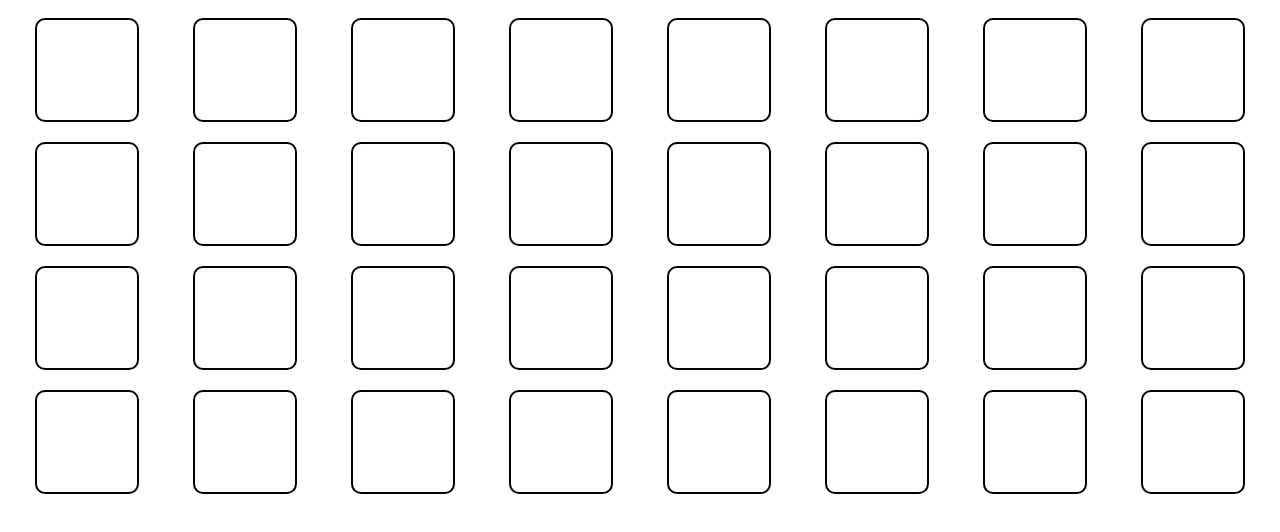
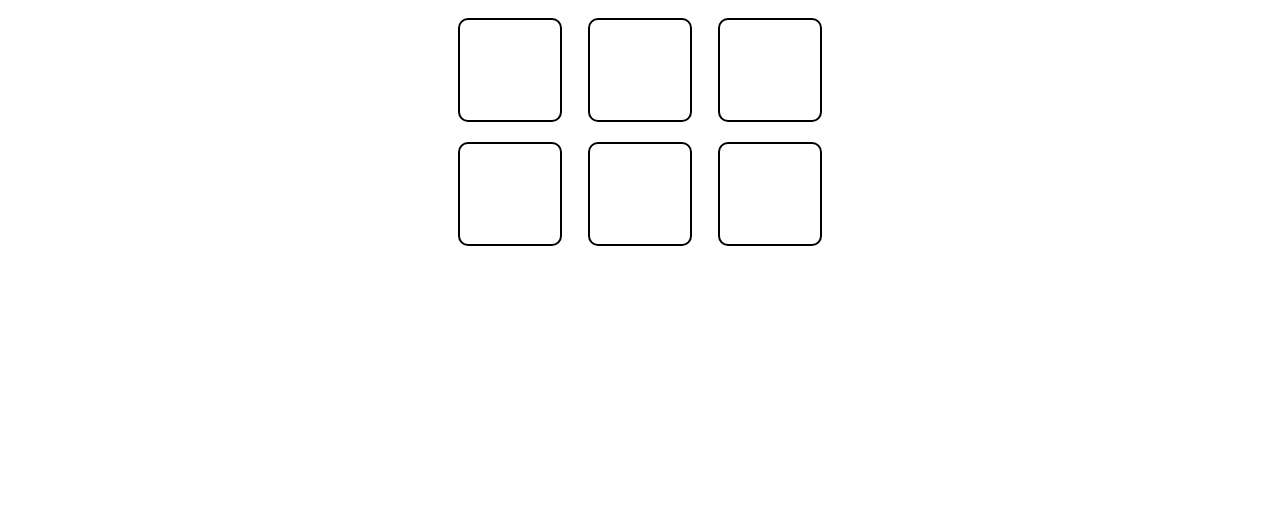
Before and after one commit to nikpopov/Memory-Development-Simple-Game, a plain HTML site: page index.html in a window 1280 px wide. Drawn offline with nearby package versions, Linux system fonts and the light colour scheme.

Commit message:
AutoWidth RaqContainer added

```diff
--- a/main.js
+++ b/main.js
@@ -1,6 +1,6 @@
 $(document).ready(function() {
 
-	function Init() {
+	function InitStore() {
 		let Store;
 		if (!window.localStorage.getItem("Store")) {
 			Store = {
@@ -10,6 +10,10 @@ $(document).ready(function() {
 				IMGBank: [
 				],
 				View: {
+					baseFigureSet: {
+						raws: 2,
+						cols: 3
+					},
 					baseDiv: {
 						width: 100,
 						height: 100,
@@ -28,6 +32,15 @@ $(document).ready(function() {
 		return Store;
 	}
 
+	function updateStore(store) {
+		if (window.localStorage.getItem("Store")) {
+			window.localStorage.removeItem("Store");
+			window.localStorage.setItem("Store", JSON.stringify(sore));
+		} else {
+			alert("There is nothing to updqate");
+		}
+	}
+
 	function createRawContainer() {
 		const div = document.createElement("div");
 		return $(div).addClass("rawContainer");
@@ -38,10 +51,13 @@ $(document).ready(function() {
 		return $(div).addClass("div_100");
 	}
 
-	function InitView() {
-		for (let r = 0; r < 4; r++) {
+	function InitView(data) {
+		const store = data.View;
+		for (let raw = 0; raw < store.baseFigureSet.raws; raw++) {
 			let cont = createRawContainer();
-			for (let col = 0; col < 8; col++) {
+			let width = store.baseDiv.width * store.baseFigureSet.cols * 1.3;
+			cont.width(width);
+			for (let col = 0; col < store.baseFigureSet.cols; col++) {
 				$(cont).append(createDiv());
 			}
 			$("#main").append(cont);
@@ -49,7 +65,8 @@ $(document).ready(function() {
 
 	}
 
-	Init();
-	InitView();
+
+	const store = InitStore();
+	InitView(store);
 
 })
--- a/style.css
+++ b/style.css
@@ -2,6 +2,7 @@
 	margin: 0 auto;
 }
 .rawContainer {
+	margin: 0 auto;
 	display: flex;
 	justify-content: space-around;
 }
```
